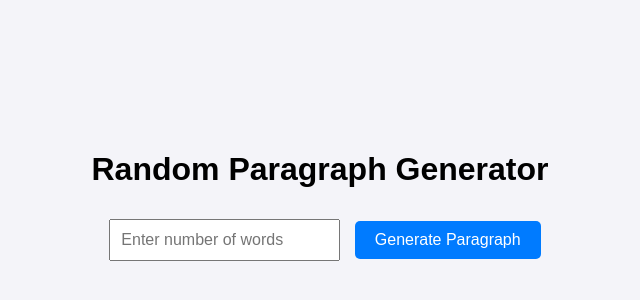
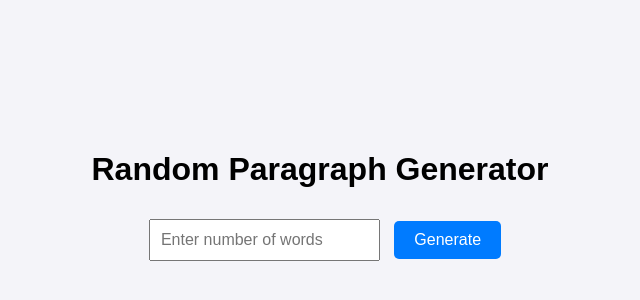
Before and after one commit to varsha-2005/js-paragraph, a plain HTML site: page index.html in a window 1280 px wide. Shown: the part 190-490 px from the top of the page, without its empty margins (320-960 px from the left). Drawn offline with Linux system fonts and the light colour scheme.

Commit message:
Update index.html

```diff
--- a/index.html
+++ b/index.html
@@ -7,11 +7,15 @@
     <link rel="stylesheet" href="style.css">
 </head>
 <body>
-    <div class="container">
+    <div class="main">
         <h1>Random Paragraph Generator</h1>
-        <input type="number" id="wordcount" placeholder="Enter number of words">
-        <button onclick="generateParagraph()">Generate Paragraph</button>
-        <p id="paragraph"></p>
+        <div class="container">
+            <input type="number" id="wordcount" placeholder="Enter number of words">
+            <button onclick="generateParagraph()">Generate</button>
+        </div>
+        <div class="para">
+            <p id="paragraph"></p>
+        </div>
     </div>
     <script src="index.js"></script>
 </body>
```
